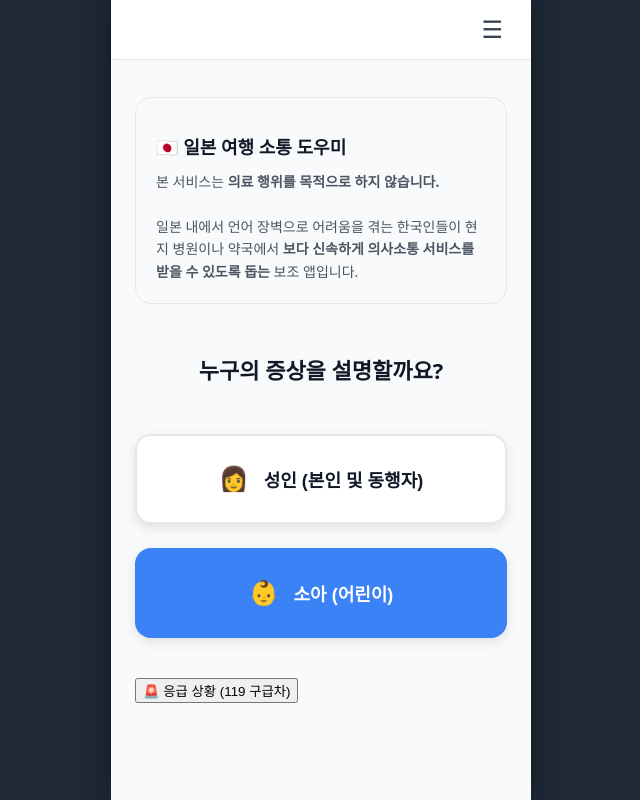
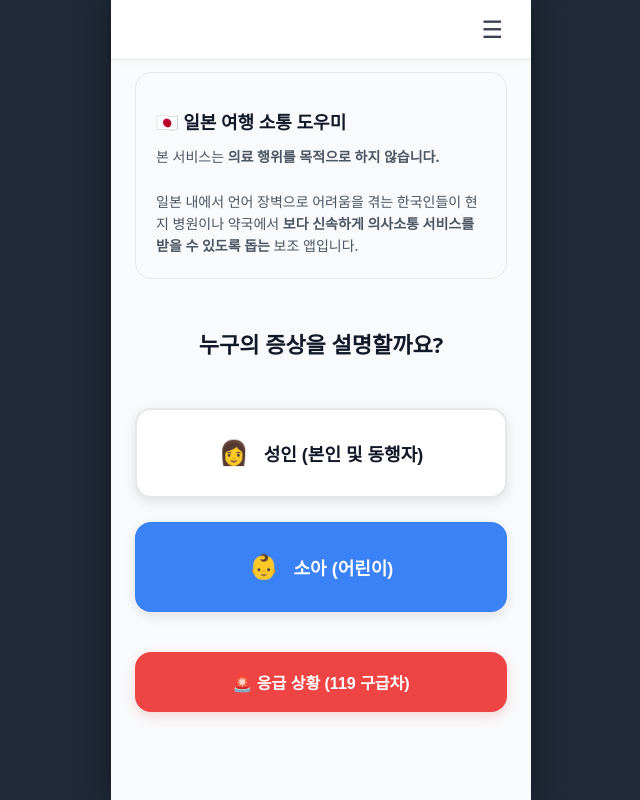
Before and after one commit to KAWAINO/safetrip-japan-frontend, a React (Vite) app: page / in a window 1280 px wide. Shown: the whole page, without its empty margins (319-959 px from the left). Built offline with nearby package versions, Linux system fonts and the light colour scheme.

Commit message:
Home.jsx 코드 일부 수정

```diff
--- a/src/pages/Home.jsx
+++ b/src/pages/Home.jsx
@@ -121,8 +121,8 @@
                 )}
 
                 {/* 하단 공통 응급 버튼 */}
-                <div style={{ marginTop: '40px', width: '100%' }}>
-                    <button className="danger-btn" onClick={() => navigate('/emergency')}>
+                <div className="btn-area" style={{ marginTop: '40px', width: '100%' }}>
+                    <button className="primary-btn emergency-btn" onClick={() => navigate('/emergency')}>
                         🚨 응급 상황 (119 구급차)
                     </button>
                 </div>
```
